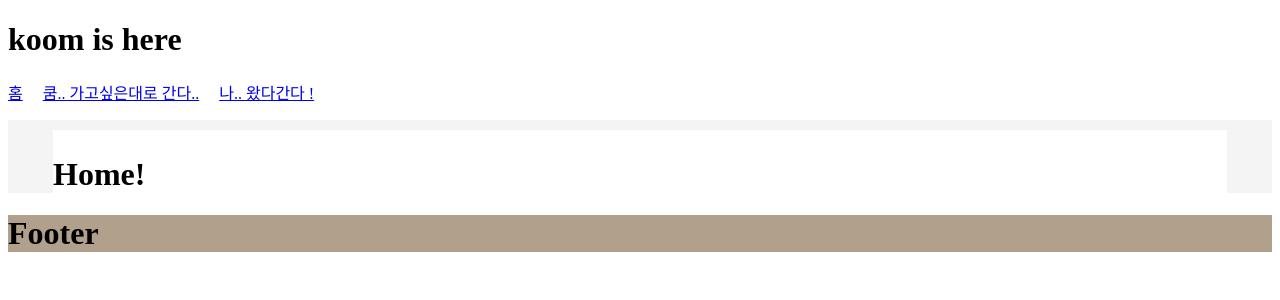
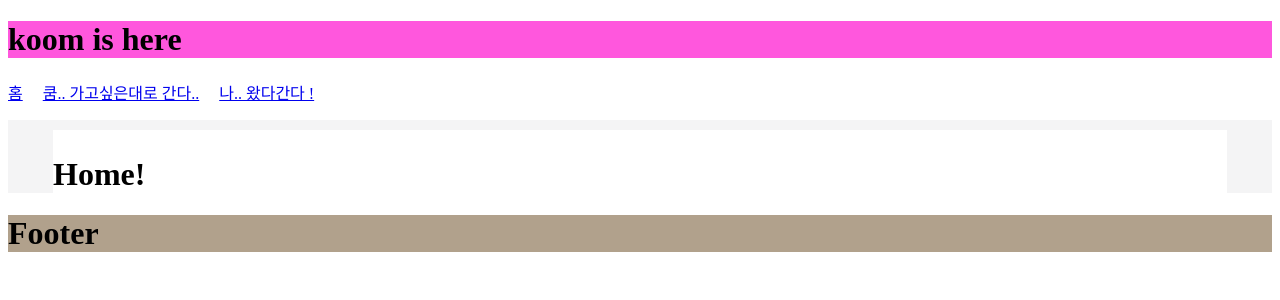
Before and after one commit to zikoom/kooms-day, a React (Create React App) app: page / in a window 1280 px wide. Shown: the top 300 px of the page. Built offline with nearby package versions, Linux system fonts and the light colour scheme.

Commit message:
고객만족 핫핑크 적용..

```diff
--- a/src/App.js
+++ b/src/App.js
@@ -3,7 +3,7 @@ import Layout from './components/layout/Layout';
 function App() {
   return (
     <div className="App">
-      <h1>koom is here</h1>
+      <h1 style={{backgroundColor: '#FF57DD'}}>koom is here</h1>
       <Layout />
     </div>
   );
```
